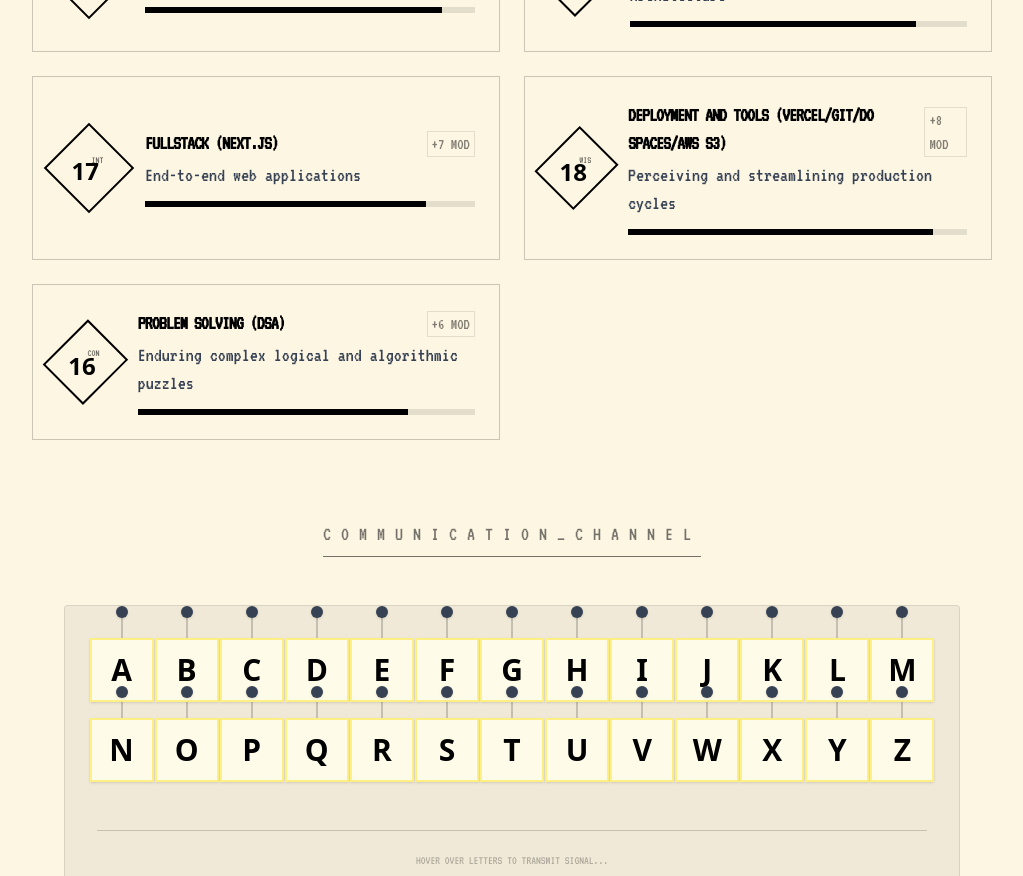
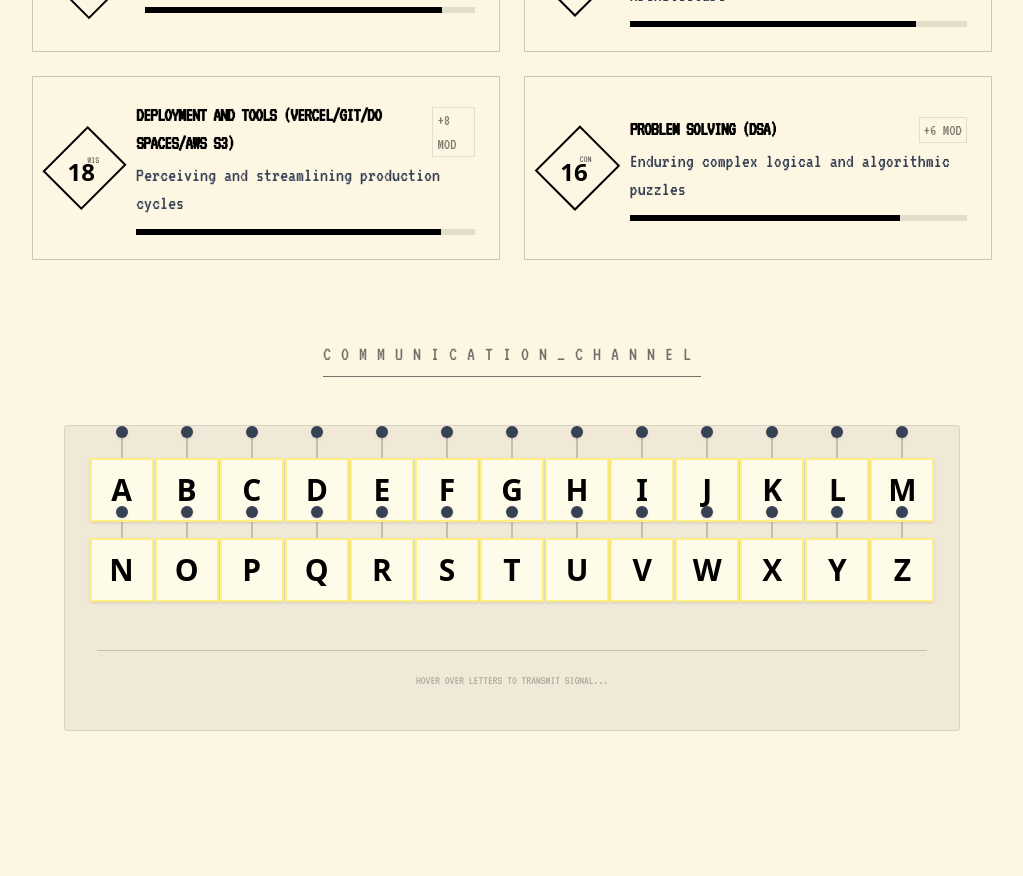
Before and after one commit to santrupt29/st-themed-portfolio, a Next.js app: page / in a window 1280 px wide. Shown: the part 3680-4556 px from the top of the page, without its empty margins (128-1151 px from the left). Built offline with nearby package versions, Linux system fonts and the light colour scheme.

Commit message:
Update: Skills

```diff
--- a/components/Skills.jsx
+++ b/components/Skills.jsx
@@ -5,7 +5,6 @@ import { motion } from "framer-motion";
 const skills = [
   { name: "Backend (Java Spring Boot/Express)", stat: "STR", value: 18, desc: "Robust server-side logic" },
   { name: "Frontend (React.js)", stat: "INT", value: 17, desc: "Client-Side State Management and UI Architecture" },
-  { name: "Fullstack (Next.js)", stat: "INT", value: 17, desc: "End-to-end web applications" },
   { name: "Deployment and tools (Vercel/Git/DO Spaces/AWS S3)", stat: "WIS", value: 18, desc: "Perceiving and streamlining production cycles" },
   { name: "Problem Solving (DSA)", stat: "CON", value: 16, desc: "Enduring complex logical and algorithmic puzzles" },
 ];
--- a/components/Terminal.jsx
+++ b/components/Terminal.jsx
@@ -67,7 +67,7 @@ export default function Terminal({ isUpsideDown }) {
         newLogs.push("SYSTEM: GREETINGS. DATA PACKETS ARE ROUTING... ACCESS GRANTED.");
         break;
       case "about":
-        newLogs.push("SYSTEM: LOADING SUBJECT_BIO... FULL STACK DEVELOPER.");
+        newLogs.push("SYSTEM: LOADING SUBJECT_BIO... BACKEND DEVELOPER.");
         break;
       case "resume":
         newLogs.push("SYSTEM: DOWNLOAD INITIATED. CHECKING BROWSER DOWNLOADS...");
```
